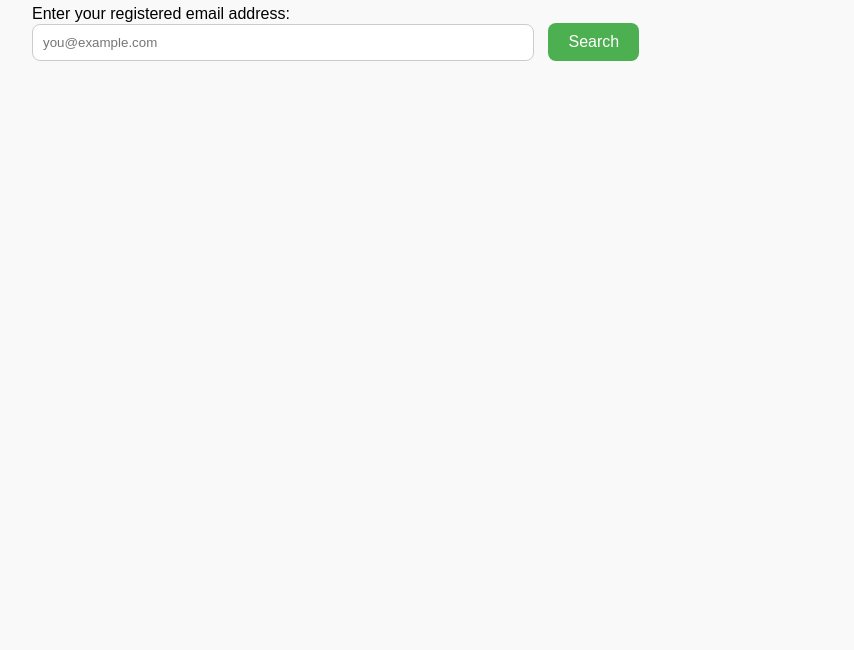
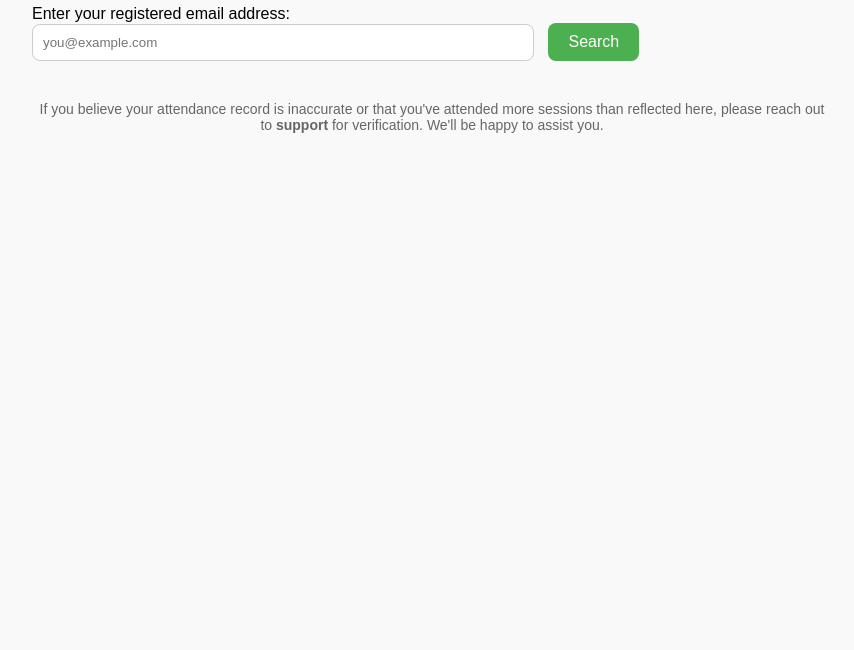
Before and after one commit to dfernandes-emeritus/attendance-check-IITGAIMLB1, a plain HTML site: page index.html in a window 1280 px wide. Shown: the part 150-800 px from the top of the page, without its empty margins (208-1062 px from the left). Drawn offline with Linux system fonts and the light colour scheme.

Commit message:
Add files via upload

```diff
--- a/index.html
+++ b/index.html
@@ -132,5 +132,13 @@
       }
     }
   </script>
+
+<footer style="margin-top: 40px; text-align: center; font-size: 14px; color: #666;">
+  <p>
+    If you believe your attendance record is inaccurate or that you've attended more sessions than reflected here,
+    please reach out to <strong>support</strong> for verification. We'll be happy to assist you.
+  </p>
+</footer>
+
 </body>
 </html>
```
